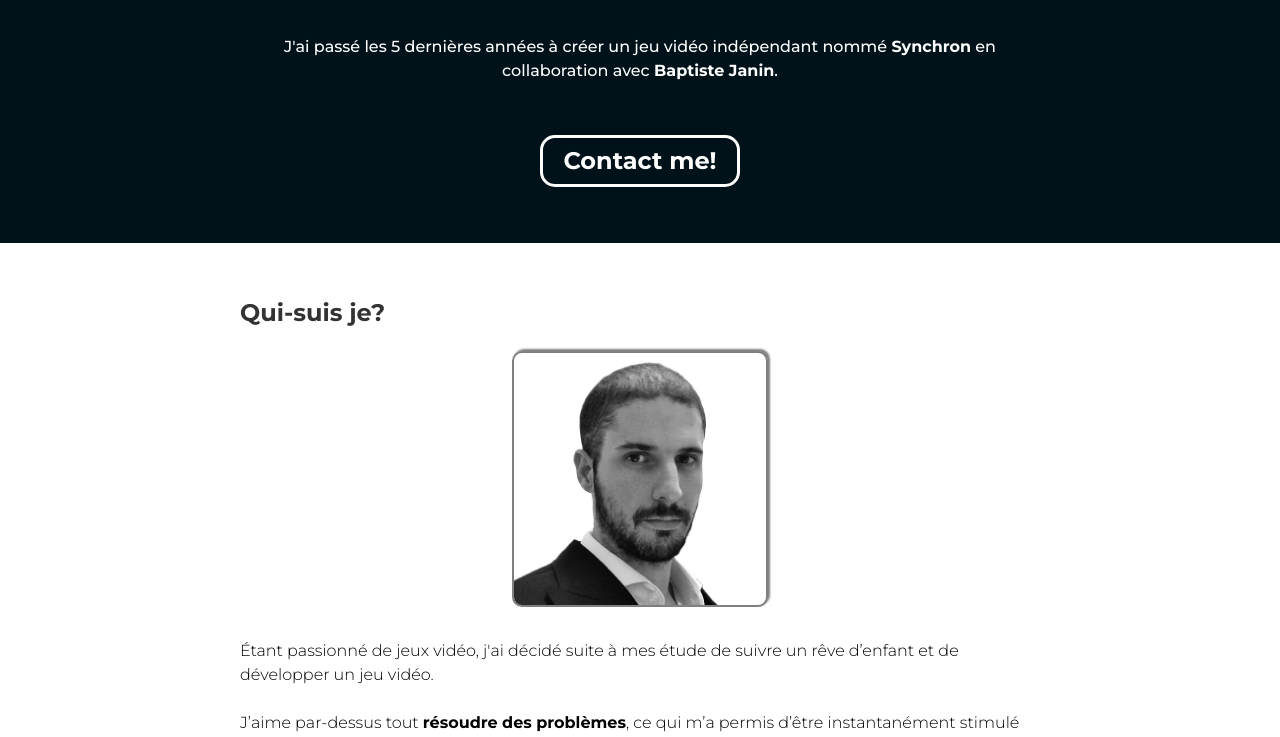
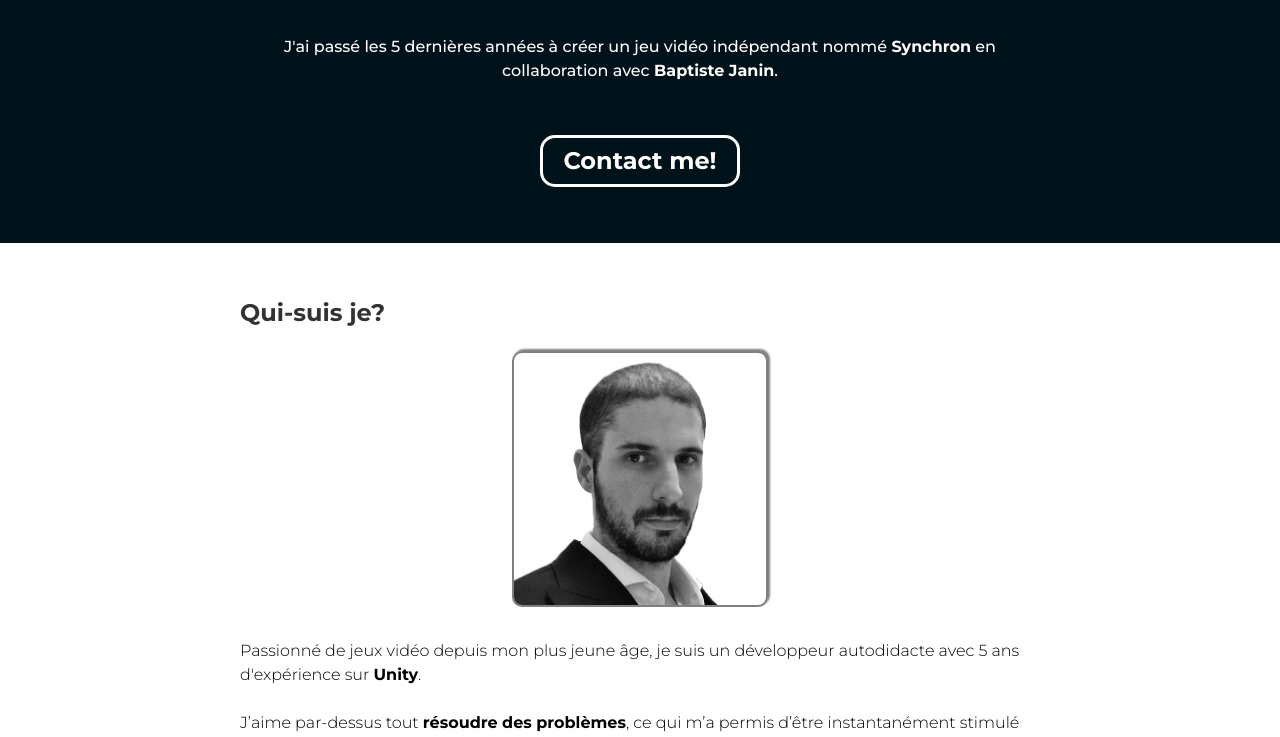
Before and after one commit to L0icB0uvier/portfolio-loic-bouvier, a Gatsby site: page / in a window 1280 px wide. Shown: the part 215-952 px from the top of the page. Built offline with nearby package versions, Linux system fonts and the light colour scheme; Gatsby itself is replaced by a stand-in of ours.

Commit message:
Update Introduction

```diff
--- a/src/components/about.js
+++ b/src/components/about.js
@@ -23,10 +23,10 @@ const About = () => {
               />
               <div className={AboutStyles.text}>
                 <p>
-                  Étant passionné de jeux vidéo, j'ai décidé suite à mes étude
-                  de suivre un rêve d’enfant et de développer un jeu vidéo.
+                  Passionné de jeux vidéo depuis mon plus jeune âge, je suis
+                  un développeur autodidacte avec 5 ans d'expérience sur <strong>Unity</strong>.
                 </p>
-                <p style={{marginBottom: 0}}>
+                <p style={{ marginBottom: 0 }}>
                   J’aime par-dessus tout <strong>résoudre des problèmes</strong>
                   , ce qui m’a permis d’être instantanément stimulé par le{" "}
                   <strong>Game Design</strong> et la{" "}
```
